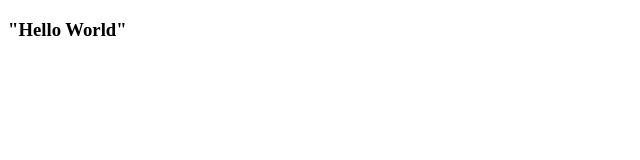
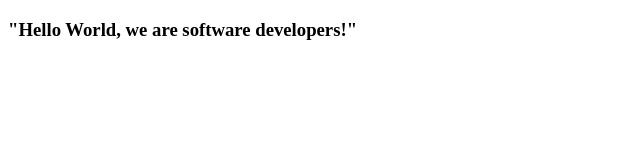
Before and after one commit to Smart1-hub/Microverse_Trials1, a plain HTML site: page index.html in a window 1280 px wide. Shown: the whole page, without its empty margins (0-640 px from the left). Drawn offline with Linux system fonts and the light colour scheme.

Commit message:
index.html

```diff
--- a/index.html
+++ b/index.html
@@ -9,20 +9,9 @@
   <body>
     <script src="https://cdn.freecodecamp.org/testable-projects-fcc/v1/bundle.js"></script>
    <div>
-     <h3>"Hello World"</h3>
+     <h3>"Hello World, we are software developers!"</h3>
    </div>
-    <!--
 
-    Hello Camper!
-
-    For now, the test suite only works in Chrome!
-    Please read the README below in the JS Editor before beginning.
-    Feel free to delete this message once you have read it.
-    Good luck and Happy Coding!
-
-    - The freeCodeCamp Team
-
-    -->
     <script  src="js/index.js"></script>
   </body>
 </html>
```
